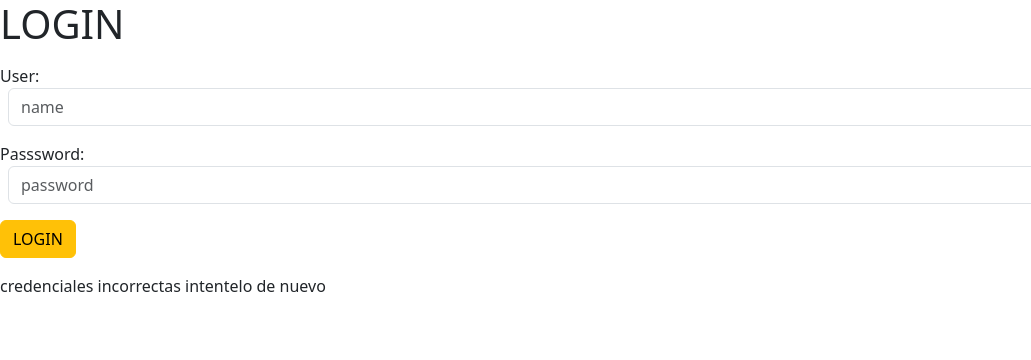
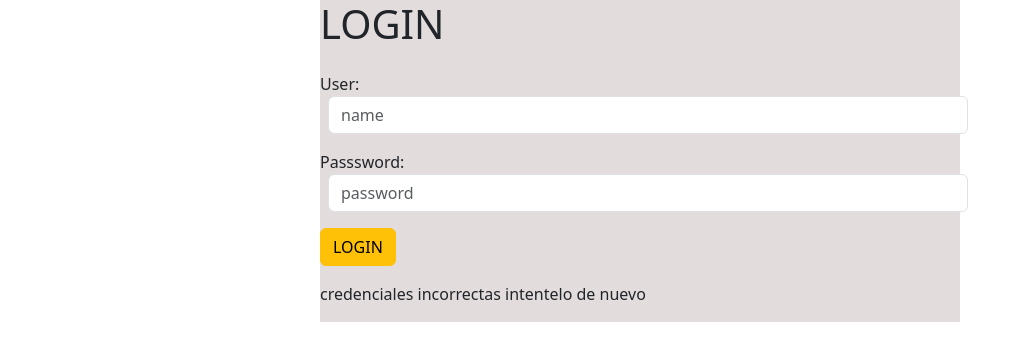
Before and after one commit to Dexametasona/sincrono8, an Angular app: page / in a window 1280 px wide. Shown: the top 360 px of the page, without its empty margins (0-1031 px from the left). Built offline with nearby package versions, Linux system fonts and the light colour scheme.

Commit message:
creacion de directivas

```diff
--- a/src/app/componente/login/login.component.scss
+++ b/src/app/componente/login/login.component.scss
@@ -0,0 +1,7 @@
+:host{
+    display: flex;
+    flex-direction: column;
+    width: 50%;
+    margin: auto;
+    background-color: rgb(226, 220, 220);
+}
```
